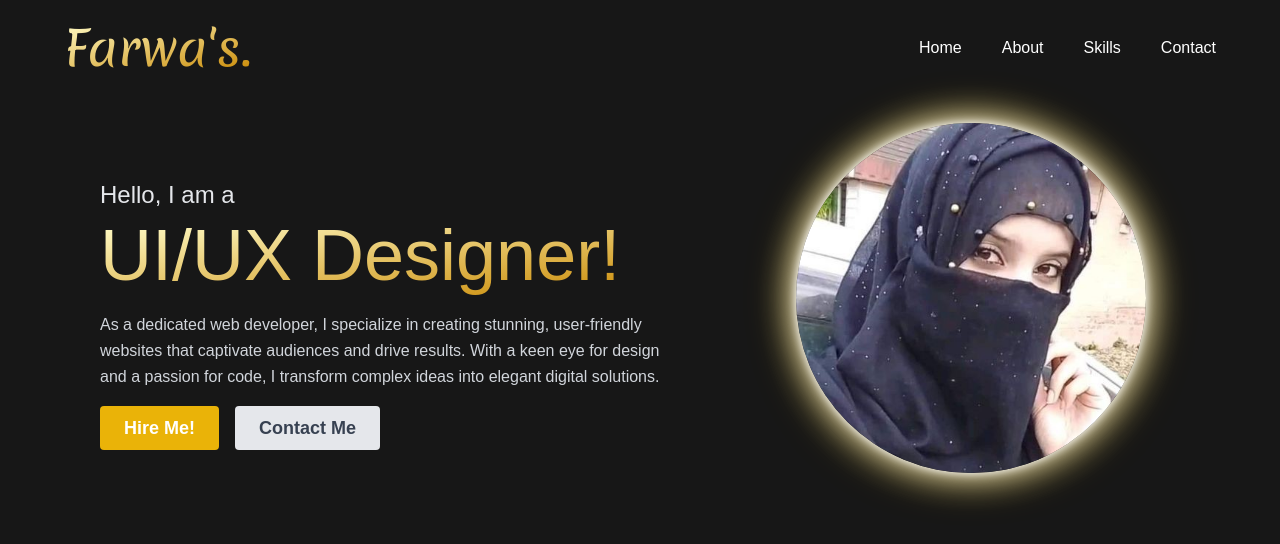
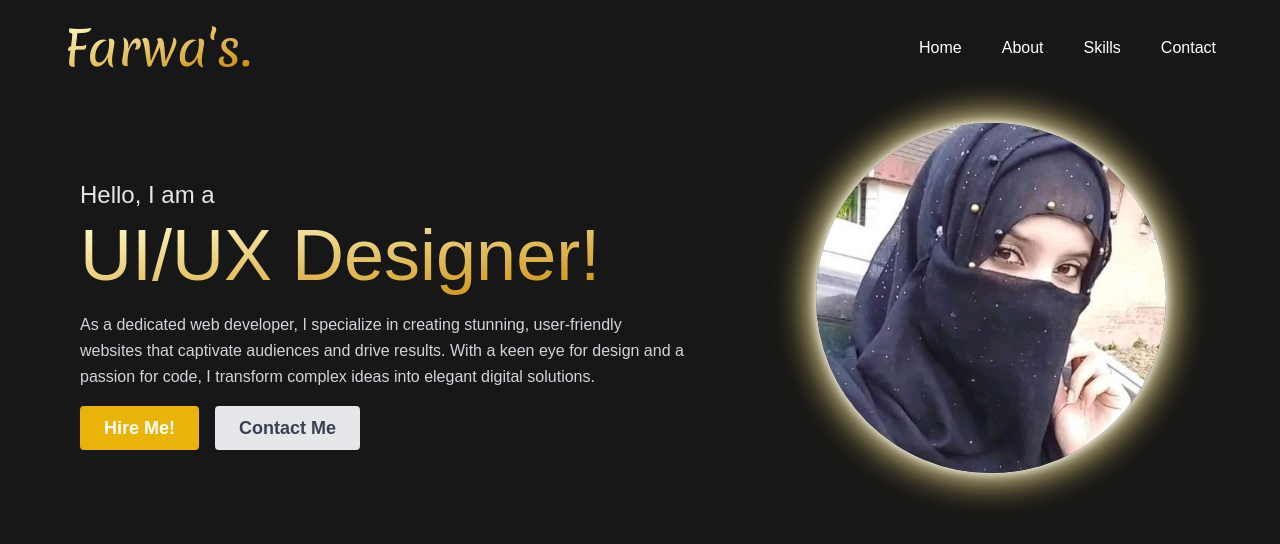
Before and after one commit to Farwa-Kanwal-123/Next.js-Tailwind-Portfolio, a Next.js app: page / in a window 1280 px wide. Shown: the top 544 px of the page. Built offline with nearby package versions, Linux system fonts and the light colour scheme.

Commit message:
remove padding

```diff
--- a/src/components/Hero.tsx
+++ b/src/components/Hero.tsx
@@ -6,7 +6,7 @@ import { TypeAnimation } from "react-type-animation";
 const Hero = () => {
   return (
     <section className="text-gray-600 body-font mt-0">
-      <div className="container mx-auto flex px-5 py-10 md:flex-row flex-col-reverse items-center">
+      <div className="container mx-auto flex py-10 md:flex-row flex-col-reverse items-center">
         <div className="flex-grow pr-8 md:w-1/2 lg:px-20 md:pr-16 flex flex-col md:items-start md:text-left mb-16 md:mb-0 items-center text-center">
           <h1 className="title-font mb-4 font-medium text-gray-200 text-2xl">
             Hello, I am a
```
